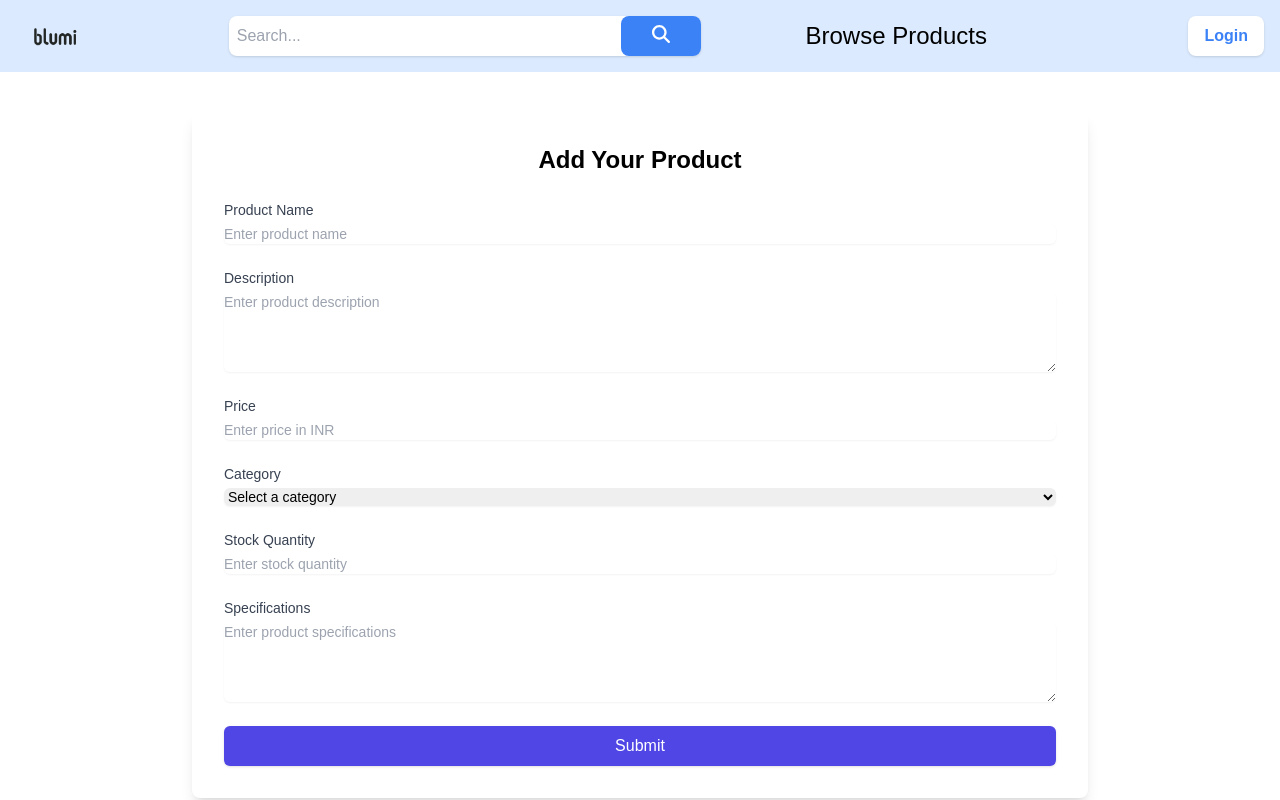
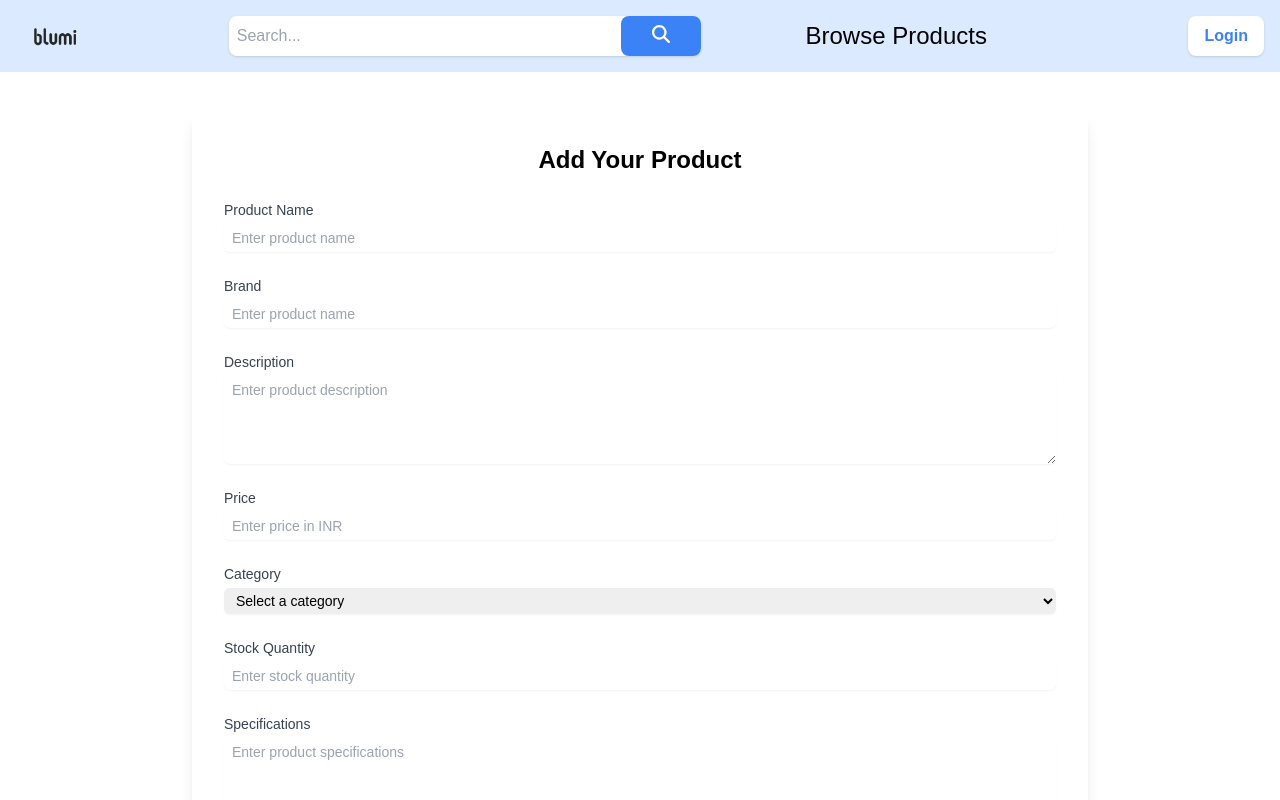
Before and after one commit to KrishnaSharma10/Blumi-thriftstore-ecommerce-frontned, a React (Create React App) app: page /addproduct in a window 1280 px wide. Shown: the top 800 px of the page. Built offline with nearby package versions, Linux system fonts and the light colour scheme; a web font is replaced by a local one.

Commit message:
minor changes

```diff
--- a/src/App.js
+++ b/src/App.js
@@ -10,7 +10,7 @@ import AuthLayout from './Layouts/AuthLayout';
 import Login from './components/login/Login';
 import ProductPage from './pages/ProductPage';
 import { AuthProvider } from '../src/contexts/authcontext';
-import VendorProductForm from './components/Products/addproduct';
+import AddProductForm from './components/Products/addproduct';
 
 const router = createBrowserRouter([
   {
@@ -23,7 +23,7 @@ const router = createBrowserRouter([
       { path: 'browseproducts', element: <BrowseProducts /> },
       { path: '*', element: <NotFoundPage /> },
       { path: 'productpage/:id', element: <ProductPage /> },
-      { path: 'addproduct', element: <VendorProductForm /> },
+      { path: 'addproduct', element: <AddProductForm /> },
     ],
   },
   {
--- a/src/components/Products/addproduct.jsx
+++ b/src/components/Products/addproduct.jsx
@@ -1,6 +1,8 @@
 import React, { useState } from "react";
+import axios from "axios";
+import Cookies from 'js-cookie'
 
-const VendorProductForm = () => {
+const AddProductForm = () => {
     const [formData, setFormData] = useState({
         name: "",
         description: "",
@@ -25,30 +27,39 @@ const VendorProductForm = () => {
         });
     };
 
-    const handleSubmit = (e) => {
+    const handleSubmit = async (e) => {
         e.preventDefault();
 
         const data = new FormData();
         const jsonData = JSON.stringify(formData);
         for (const key in formData) {
-            if (key === "images") {
-                Array.from(formData.images).forEach((file) => data.append("images", file));
-            } else {
+            if (key !== "images") {
                 data.append(key, formData[key]);
             }
         }
-        console.log("Form submitted : ", jsonData);
-        setFormData({
+        console.log("Form sent to backend : ", jsonData);
+        {/*setFormData({
             name: "",
             description: "",
             price: "",
             category: "",
             stock: "",
-            images: null,
             specifications: "",
-        })
+        }) */}
+        try {
+            const response = await axios.post(`${process.env.REACT_APP_API_BASE_URL}${process.env.REACT_APP_ADDPRODUCT_ENDPOINT}`,
+                data, {
+                headers: {
+                    "Content-Type": "multipart/form-data",
+                    "Authorization": `Bearer ${Cookies.get("accesstoken")}`,
+                }
+            }
+            );
+        }
+        catch (error) {
+            console.error("Error adding product : ", error);
+        }
     };
-
     return (
         <div className="py-10">
             <div className="max-w-4xl mx-auto bg-white p-8 rounded-lg shadow-lg">
@@ -66,7 +77,24 @@ const VendorProductForm = () => {
                             name="name"
                             value={formData.name}
                             onChange={handleChange}
-                            className="mt-1 block w-full border-gray-100 rounded-md shadow-sm focus:ring-indigo-500 focus:border-indigo-500 sm:text-sm"
+                            className="px-2 py-1 mt-1 block w-full border-gray-100 rounded-md shadow-sm focus:ring-indigo-500 focus:border-indigo-500 sm:text-sm"
+                            placeholder="Enter product name"
+                            required
+                        />
+                    </div>
+
+                    {/* Brand */}
+                    <div>
+                        <label htmlFor="name" className="block text-sm font-medium text-gray-700">
+                            Brand
+                        </label>
+                        <input
+                            type="text"
+                            id="brand"
+                            name="brand"
+                            value={formData.name}
+                            onChange={handleChange}
+                            className="px-2 py-1 mt-1 block w-full border-gray-100 rounded-md shadow-sm focus:ring-indigo-500 focus:border-indigo-500 sm:text-sm"
                             placeholder="Enter product name"
                             required
                         />
@@ -83,7 +111,7 @@ const VendorProductForm = () => {
                             rows="4"
                             value={formData.description}
                             onChange={handleChange}
-                            className="mt-1 block w-full border-gray-300 rounded-md shadow-sm focus:ring-indigo-500 focus:border-indigo-500 sm:text-sm"
+                            className="px-2 py-1 mt-1 block w-full border-gray-300 rounded-md shadow-sm focus:ring-indigo-500 focus:border-indigo-500 sm:text-sm"
                             placeholder="Enter product description"
                             required
                         ></textarea>
@@ -100,7 +128,7 @@ const VendorProductForm = () => {
                             name="price"
                             value={formData.price}
                             onChange={handleChange}
-                            className="mt-1 block w-full border-gray-300 rounded-md shadow-sm focus:ring-indigo-500 focus:border-indigo-500 sm:text-sm"
+                            className="px-2 py-1 mt-1 block w-full border-gray-300 rounded-md shadow-sm focus:ring-indigo-500 focus:border-indigo-500 sm:text-sm"
                             placeholder="Enter price in INR"
                             required
                         />
@@ -116,7 +144,7 @@ const VendorProductForm = () => {
                             name="category"
                             value={formData.category}
                             onChange={handleChange}
-                            className="mt-1 block w-full border-gray-300 rounded-md shadow-sm focus:ring-indigo-500 focus:border-indigo-500 sm:text-sm"
+                            className="px-2 py-1 mt-1 block w-full border-gray-300 rounded-md shadow-sm focus:ring-indigo-500 focus:border-indigo-500 sm:text-sm"
                             required
                         >
                             <option value="">Select a category</option>
@@ -139,7 +167,7 @@ const VendorProductForm = () => {
                             name="stock"
                             value={formData.stock}
                             onChange={handleChange}
-                            className="mt-1 block w-full border-gray-300 rounded-md shadow-sm focus:ring-indigo-500 focus:border-indigo-500 sm:text-sm"
+                            className="px-2 py-1 mt-1 block w-full border-gray-300 rounded-md shadow-sm focus:ring-indigo-500 focus:border-indigo-500 sm:text-sm"
                             placeholder="Enter stock quantity"
                             required
                         />
@@ -173,7 +201,7 @@ const VendorProductForm = () => {
                             rows="4"
                             value={formData.specifications}
                             onChange={handleChange}
-                            className="mt-1 block w-full border-gray-300 rounded-md shadow-sm focus:ring-indigo-500 focus:border-indigo-500 sm:text-sm"
+                            className="px-2 py-1 mt-1 block w-full border-gray-300 rounded-md shadow-sm focus:ring-indigo-500 focus:border-indigo-500 sm:text-sm"
                             placeholder="Enter product specifications"
                             required
                         ></textarea>
@@ -194,4 +222,4 @@ const VendorProductForm = () => {
     );
 };
 
-export default VendorProductForm;
+export default AddProductForm;
--- a/src/components/login/authservice.jsx
+++ b/src/components/login/authservice.jsx
@@ -18,6 +18,8 @@ export const loginUser = async (email, password) => {
         const { accessToken, refreshToken } = response.data;
         Cookies.set('accesstoken', accessToken, { secure: true, sameSite: 'strict' });
         Cookies.set('refreshtoken', refreshToken, { secure: true, sameSite: 'strict' });
+        const x = Cookies.get('accesstoken');
+        console.log(x);
         return response.data;
     }
     catch (error) {
```
